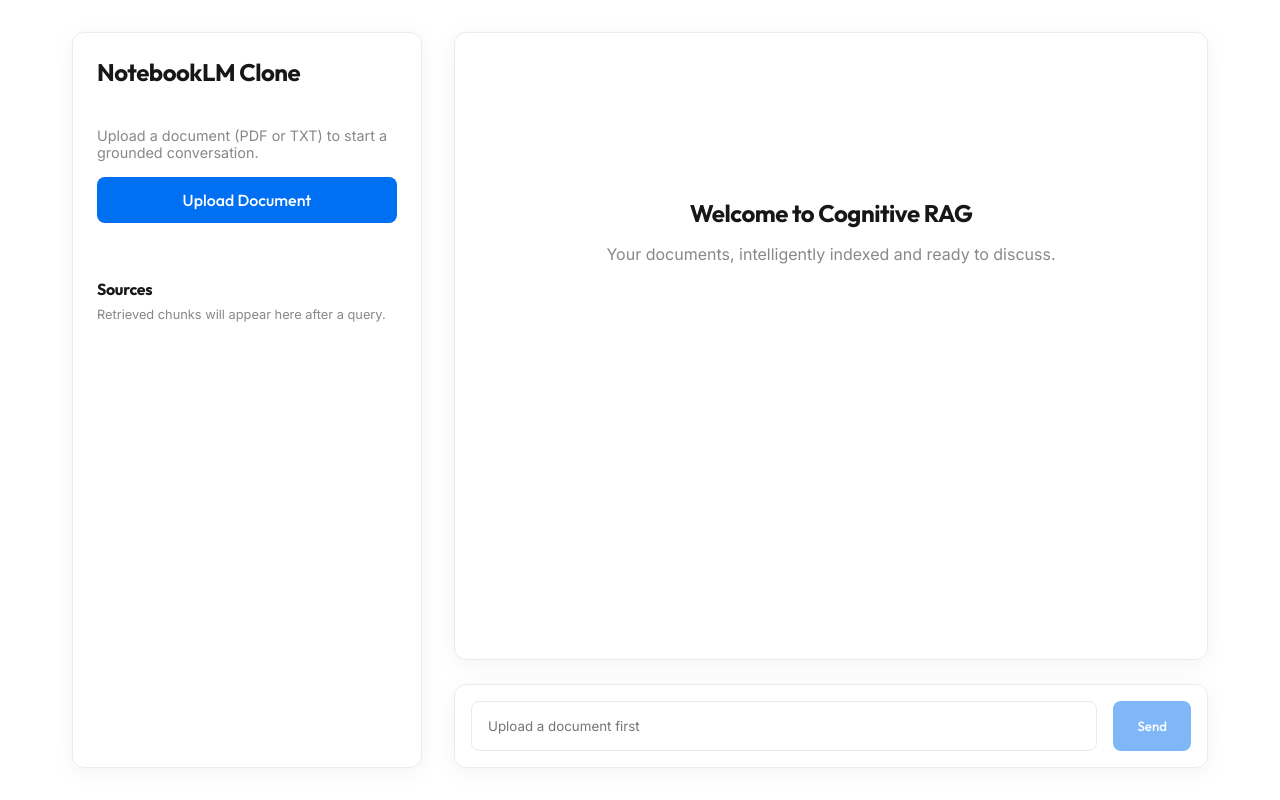
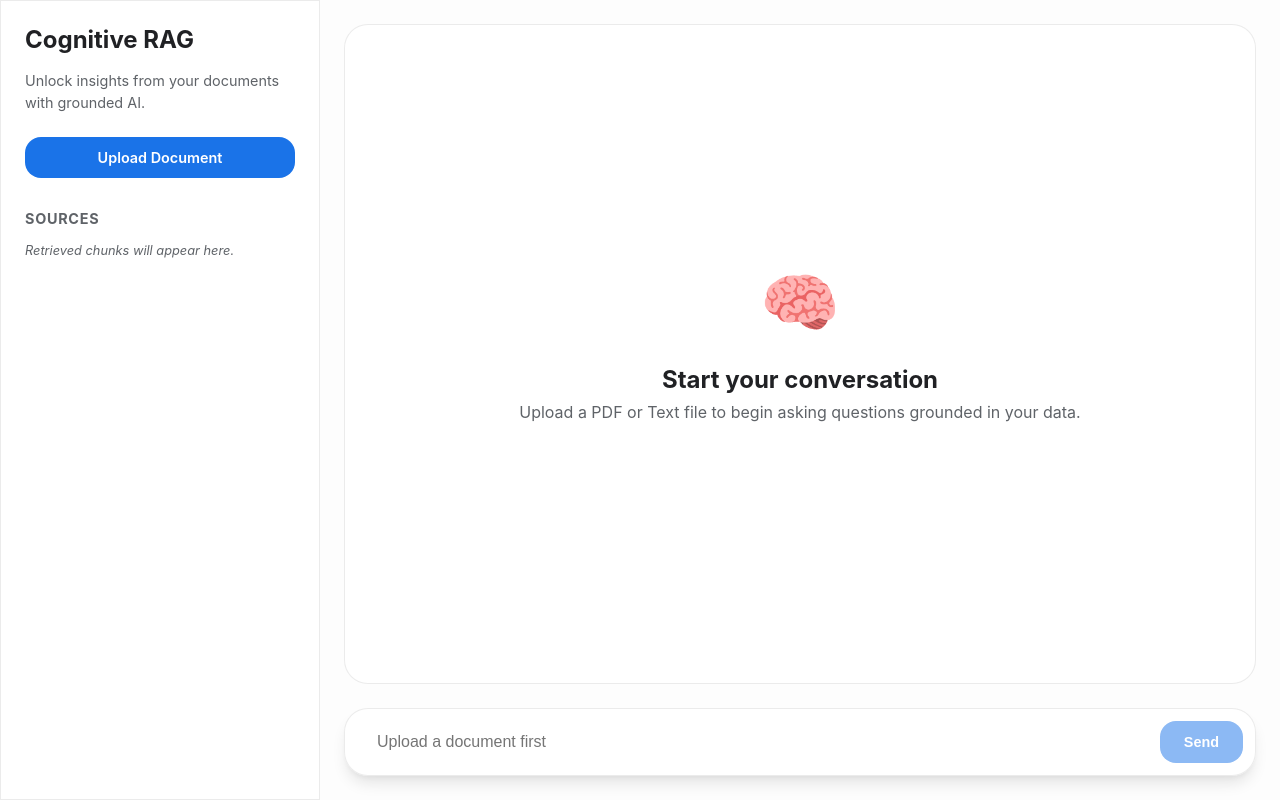
Before and after one commit to Durgaprasad-Developer/Cognitive-RAG, a Next.js app: page / in a window 1280 px wide. Built offline with nearby package versions, Linux system fonts and the light colour scheme.

Commit message:
Formatting: Added react-markdown and enhanced UI with source cards and modern aesthetics

```diff
--- a/package.json
+++ b/package.json
@@ -19,7 +19,8 @@
     "openai": "^6.37.0",
     "pdf-extraction": "^1.0.2",
     "react": "^19.2.4",
-    "react-dom": "^19.2.4"
+    "react-dom": "^19.2.4",
+    "react-markdown": "^10.1.0"
   },
   "devDependencies": {
     "@types/node": "^20.19.40",
--- a/src/app/globals.css
+++ b/src/app/globals.css
@@ -1,175 +1,268 @@
-@import url('https://fonts.googleapis.com/css2?family=Inter:wght@300;400;500;600;700&family=Outfit:wght@300;400;500;600;700&display=swap');
-
 :root {
-  --background: #ffffff;
-  --foreground: #171717;
-  --accent: #0070f3;
-  --accent-soft: rgba(0, 112, 243, 0.1);
-  --border: #eaeaea;
-  --secondary: #fafafa;
-  --muted: #888;
-  --card-bg: rgba(255, 255, 255, 0.8);
-  --radius: 12px;
+  --background: #fdfdfd;
+  --foreground: #202124;
+  --primary: #1a73e8;
+  --primary-hover: #1557b0;
+  --secondary: #f1f3f4;
+  --accent: #e8f0fe;
+  --muted: #5f6368;
+  --border: rgba(0, 0, 0, 0.08);
+  --glass: rgba(255, 255, 255, 0.8);
 }
 
-[data-theme='dark'] {
-  --background: #0a0a0a;
-  --foreground: #ededed;
-  --accent: #3291ff;
-  --accent-soft: rgba(50, 145, 255, 0.1);
-  --border: #333;
-  --secondary: #111;
-  --muted: #a1a1a1;
-  --card-bg: rgba(10, 10, 10, 0.8);
+@media (prefers-color-scheme: dark) {
+  :root {
+    --background: #0f1115;
+    --foreground: #e8eaed;
+    --primary: #8ab4f8;
+    --primary-hover: #aecbfa;
+    --secondary: #202124;
+    --accent: #172b4d;
+    --muted: #9aa0a6;
+    --border: rgba(255, 255, 255, 0.1);
+    --glass: rgba(15, 17, 21, 0.8);
+  }
 }
 
 * {
   box-sizing: border-box;
+  margin: 0;
   padding: 0;
-  margin: 0;
 }
 
 body {
-  font-family: 'Inter', sans-serif;
+  font-family: 'Inter', -apple-system, BlinkMacSystemFont, sans-serif;
   background: var(--background);
   color: var(--foreground);
-  -webkit-font-smoothing: antialiased;
-  transition: background 0.3s ease, color 0.3s ease;
-}
-
-h1, h2, h3, h4 {
-  font-family: 'Outfit', sans-serif;
-  letter-spacing: -0.02em;
+  height: 100vh;
+  overflow: hidden;
 }
 
 .container {
-  max-width: 1200px;
-  margin: 0 auto;
-  padding: 2rem;
-  min-height: 100vh;
-  display: grid;
-  grid-template-columns: 350px 1fr;
-  gap: 2rem;
+  display: flex;
+  height: 100vh;
+}
+
+.glass {
+  background: var(--glass);
+  backdrop-filter: blur(12px);
+  border: 1px solid var(--border);
 }
 
 .sidebar {
+  width: 320px;
+  display: flex;
+  flex-direction: column;
+  padding: 1.5rem;
+  border-right: 1px solid var(--border);
+  z-index: 10;
+}
+
+.main-content {
+  flex: 1;
+  display: flex;
+  flex-direction: column;
+  padding: 1.5rem;
+  position: relative;
+}
+
+.chat-box {
+  flex: 1;
+  border-radius: 1.5rem;
+  padding: 2rem;
+  overflow-y: auto;
+  margin-bottom: 1.5rem;
   display: flex;
   flex-direction: column;
   gap: 1.5rem;
-  padding: 1.5rem;
-  background: var(--secondary);
-  border: 1px solid var(--border);
-  border-radius: var(--radius);
-  height: calc(100vh - 4rem);
-  position: sticky;
-  top: 2rem;
 }
 
-.main-content {
+.message-wrapper {
   display: flex;
-  flex-direction: column;
-  gap: 1.5rem;
-  height: calc(100vh - 4rem);
+  width: 100%;
 }
 
-.glass {
-  background: var(--card-bg);
-  backdrop-filter: blur(10px);
-  -webkit-backdrop-filter: blur(10px);
-  border: 1px solid var(--border);
-  border-radius: var(--radius);
-  box-shadow: 0 4px 24px rgba(0, 0, 0, 0.05);
+.user-wrapper {
+  justify-content: flex-end;
+}
+
+.ai-wrapper {
+  justify-content: flex-start;
+}
+
+.message {
+  max-width: 80%;
+  padding: 1rem 1.25rem;
+  border-radius: 1.25rem;
+  line-height: 1.6;
+  font-size: 0.95rem;
+}
+
+.user-message {
+  background: var(--primary);
+  color: white;
+  border-bottom-right-radius: 0.25rem;
+}
+
+.ai-message {
+  background: var(--secondary);
+  color: var(--foreground);
+  border-bottom-left-radius: 0.25rem;
+}
+
+.prose p {
+  margin-bottom: 0.75rem;
+}
+
+.prose p:last-child {
+  margin-bottom: 0;
+}
+
+.prose ul, .prose ol {
+  margin-left: 1.5rem;
+  margin-bottom: 0.75rem;
+}
+
+.prose li {
+  margin-bottom: 0.25rem;
+}
+
+.prose strong {
+  font-weight: 600;
+}
+
+.input-container {
+  border-radius: 1.5rem;
+  padding: 0.75rem;
+}
+
+.input {
+  flex: 1;
+  background: transparent;
+  border: none;
+  outline: none;
+  padding: 0.75rem 1.25rem;
+  font-size: 1rem;
+  color: var(--foreground);
 }
 
 .button {
-  padding: 0.8rem 1.5rem;
-  border-radius: 8px;
+  cursor: pointer;
   border: none;
-  background: var(--accent);
-  color: white;
-  font-weight: 500;
-  cursor: pointer;
+  border-radius: 1rem;
+  padding: 0.75rem 1.5rem;
+  font-weight: 600;
   transition: all 0.2s ease;
-  font-family: 'Outfit', sans-serif;
+  font-size: 0.9rem;
 }
 
-.button:hover {
-  filter: brightness(1.1);
+.primary-btn {
+  background: var(--primary);
+  color: white;
+}
+
+.primary-btn:hover {
+  background: var(--primary-hover);
   transform: translateY(-1px);
 }
 
-.button:disabled {
+.send-btn {
+  background: var(--primary);
+  color: white;
+}
+
+.send-btn:disabled {
   opacity: 0.5;
   cursor: not-allowed;
 }
 
-.input {
-  padding: 1rem;
-  border-radius: 8px;
-  border: 1px solid var(--border);
-  background: var(--background);
-  color: var(--foreground);
-  font-family: 'Inter', sans-serif;
-  width: 100%;
+.source-badge {
+  background: var(--accent);
+  color: var(--primary);
+  padding: 0.5rem 1rem;
+  border-radius: 0.75rem;
+  font-size: 0.85rem;
+  font-weight: 500;
+  display: inline-flex;
+  align-items: center;
+  gap: 0.5rem;
 }
 
-.chat-box {
-  flex: 1;
+.sources-list {
   display: flex;
   flex-direction: column;
   gap: 1rem;
-  padding: 1.5rem;
-  overflow-y: auto;
 }
 
-.message {
+.source-card {
   padding: 1rem;
-  border-radius: var(--radius);
-  max-width: 80%;
-  line-height: 1.6;
+  border-radius: 1rem;
+  font-size: 0.85rem;
 }
 
-.user-message {
-  align-self: flex-end;
-  background: var(--accent-soft);
-  color: var(--accent);
-  border: 1px solid var(--accent);
+.source-index {
+  font-weight: 600;
+  color: var(--primary);
+  margin-bottom: 0.5rem;
+  font-size: 0.75rem;
+  text-transform: uppercase;
 }
 
-.ai-message {
-  align-self: flex-start;
-  background: var(--secondary);
-  border: 1px solid var(--border);
+.source-snippet {
+  color: var(--muted);
+  line-height: 1.4;
+  display: -webkit-box;
+  -webkit-line-clamp: 3;
+  -webkit-box-orient: vertical;
+  overflow: hidden;
 }
 
-.source-badge {
-  font-size: 0.75rem;
-  padding: 0.2rem 0.5rem;
-  background: var(--border);
-  border-radius: 4px;
+.welcome-screen {
+  display: flex;
+  flex-direction: column;
+  align-items: center;
+  justify-content: center;
+  height: 100%;
+  text-align: center;
   color: var(--muted);
-  margin-top: 0.5rem;
-  display: inline-block;
 }
 
-/* Animations */
+.logo-placeholder {
+  font-size: 4rem;
+  margin-bottom: 1.5rem;
+}
+
+.welcome-screen h2 {
+  color: var(--foreground);
+  margin-bottom: 0.5rem;
+}
+
+.shadow-sm { box-shadow: 0 1px 2px 0 rgba(0, 0, 0, 0.05); }
+.shadow-lg { box-shadow: 0 10px 15px -3px rgba(0, 0, 0, 0.1), 0 4px 6px -2px rgba(0, 0, 0, 0.05); }
+
+.fade-in {
+  animation: fadeIn 0.3s ease-out;
+}
+
 @keyframes fadeIn {
   from { opacity: 0; transform: translateY(10px); }
   to { opacity: 1; transform: translateY(0); }
 }
 
-.fade-in {
-  animation: fadeIn 0.4s ease forwards;
-}
-
-/* Scrollbar */
+/* Scrollbar Styling */
 ::-webkit-scrollbar {
   width: 6px;
 }
+
 ::-webkit-scrollbar-track {
   background: transparent;
 }
+
 ::-webkit-scrollbar-thumb {
   background: var(--border);
-  border-radius: 10px;
+  border-radius: 3px;
 }
+
+::-webkit-scrollbar-thumb:hover {
+  background: var(--muted);
+}
--- a/src/app/page.tsx
+++ b/src/app/page.tsx
@@ -1,6 +1,7 @@
 "use client";
 
 import { useState, useRef, useEffect } from "react";
+import ReactMarkdown from "react-markdown";
 import "./globals.css";
 
 type Message = {
@@ -45,7 +46,7 @@
       if (res.ok) {
         setMessages((prev) => [
           ...prev,
-          { role: "ai", content: `File "${file.name}" indexed successfully! You can now ask questions.` },
+          { role: "ai", content: `File **${file.name}** indexed successfully! You can now ask questions.` },
         ]);
       } else {
         const err = await res.json();
@@ -102,12 +103,12 @@
   return (
     <div className="container">
       <div className="sidebar glass">
-        <h1 style={{ fontSize: "1.5rem", marginBottom: "1rem" }}>NotebookLM Clone</h1>
+        <h1 style={{ fontSize: "1.5rem", marginBottom: "1rem", fontWeight: 700 }}>Cognitive RAG</h1>
         <div style={{ marginBottom: "2rem" }}>
-          <p style={{ fontSize: "0.9rem", color: "var(--muted)", marginBottom: "1rem" }}>
-            Upload a document (PDF or TXT) to start a grounded conversation.
+          <p style={{ fontSize: "0.9rem", color: "var(--muted)", marginBottom: "1.5rem", lineHeight: 1.5 }}>
+            Unlock insights from your documents with grounded AI.
           </p>
-          <label className="button" style={{ display: "block", textAlign: "center" }}>
+          <label className="button primary-btn" style={{ display: "block", textAlign: "center" }}>
             {isUploading ? "Indexing..." : "Upload Document"}
             <input
               type="file"
@@ -118,22 +119,27 @@
             />
           </label>
           {fileName && (
-            <div className="source-badge" style={{ marginTop: "1rem", width: "100%", textAlign: "center" }}>
-              Active: {fileName}
+            <div className="source-badge active-file" style={{ marginTop: "1rem" }}>
+              📄 {fileName}
             </div>
           )}
         </div>
 
-        <div style={{ flex: 1 }}>
-          <h3 style={{ fontSize: "1rem", marginBottom: "0.5rem" }}>Sources</h3>
-          <p style={{ fontSize: "0.8rem", color: "var(--muted)" }}>
-            Retrieved chunks will appear here after a query.
+        <div style={{ flex: 1, overflowY: "auto" }}>
+          <h3 style={{ fontSize: "0.9rem", textTransform: "uppercase", letterSpacing: "0.05em", color: "var(--muted)", marginBottom: "1rem" }}>
+            Sources
+          </h3>
+          {(!messages.length || !messages[messages.length - 1].sources) && (
+            <p style={{ fontSize: "0.8rem", color: "var(--muted)", fontStyle: "italic" }}>
+              Retrieved chunks will appear here.
             </p>
+          )}
           {messages.length > 0 && messages[messages.length - 1].sources && (
-             <div style={{ marginTop: "1rem", display: "flex", flexDirection: "column", gap: "0.5rem" }}>
+             <div className="sources-list">
                 {messages[messages.length - 1].sources?.map((s, i) => (
-                  <div key={i} className="source-badge" style={{ fontSize: "0.7rem", whiteSpace: "normal" }}>
-                    Chunk {i+1}: {s.content.substring(0, 100)}...
+                  <div key={i} className="source-card glass">
+                    <div className="source-index">Chunk {i+1}</div>
+                    <div className="source-snippet">{s.content}</div>
                   </div>
                 ))}
              </div>
@@ -144,20 +150,24 @@
       <main className="main-content">
         <div className="chat-box glass">
           {messages.length === 0 && (
-            <div style={{ textAlign: "center", marginTop: "20%", color: "var(--muted)" }}>
-              <h2 style={{ color: "var(--foreground)", marginBottom: "1rem" }}>Welcome to Cognitive RAG</h2>
-              <p>Your documents, intelligently indexed and ready to discuss.</p>
+            <div className="welcome-screen">
+              <div className="logo-placeholder">🧠</div>
+              <h2>Start your conversation</h2>
+              <p>Upload a PDF or Text file to begin asking questions grounded in your data.</p>
             </div>
           )}
           {messages.map((m, i) => (
-            <div key={i} className={`message ${m.role === "user" ? "user-message" : "ai-message"} fade-in`}>
-              {m.content}
+            <div key={i} className={`message-wrapper ${m.role === "user" ? "user-wrapper" : "ai-wrapper"}`}>
+              <div className={`message ${m.role === "user" ? "user-message" : "ai-message"} shadow-sm`}>
+                <ReactMarkdown className="prose">{m.content}</ReactMarkdown>
+              </div>
             </div>
           ))}
           <div ref={chatEndRef} />
         </div>
 
-        <form onSubmit={handleAsk} className="glass" style={{ padding: "1rem", display: "flex", gap: "1rem" }}>
+        <div className="input-container glass shadow-lg">
+          <form onSubmit={handleAsk} style={{ display: "flex", gap: "1rem" }}>
             <input
               className="input"
               placeholder={fileName ? "Ask anything about the document..." : "Upload a document first"}
@@ -165,10 +175,11 @@
               onChange={(e) => setQuery(e.target.value)}
               disabled={!fileName || isAsking}
             />
-          <button className="button" type="submit" disabled={!fileName || isAsking || !query.trim()}>
+            <button className="button send-btn" type="submit" disabled={!fileName || isAsking || !query.trim()}>
               {isAsking ? "Thinking..." : "Send"}
             </button>
           </form>
+        </div>
       </main>
     </div>
   );
```
Also changed, not shown: 1 other file (tests, documents, lock files or other folders). Lines whose indentation alone changed are shown as unchanged.
